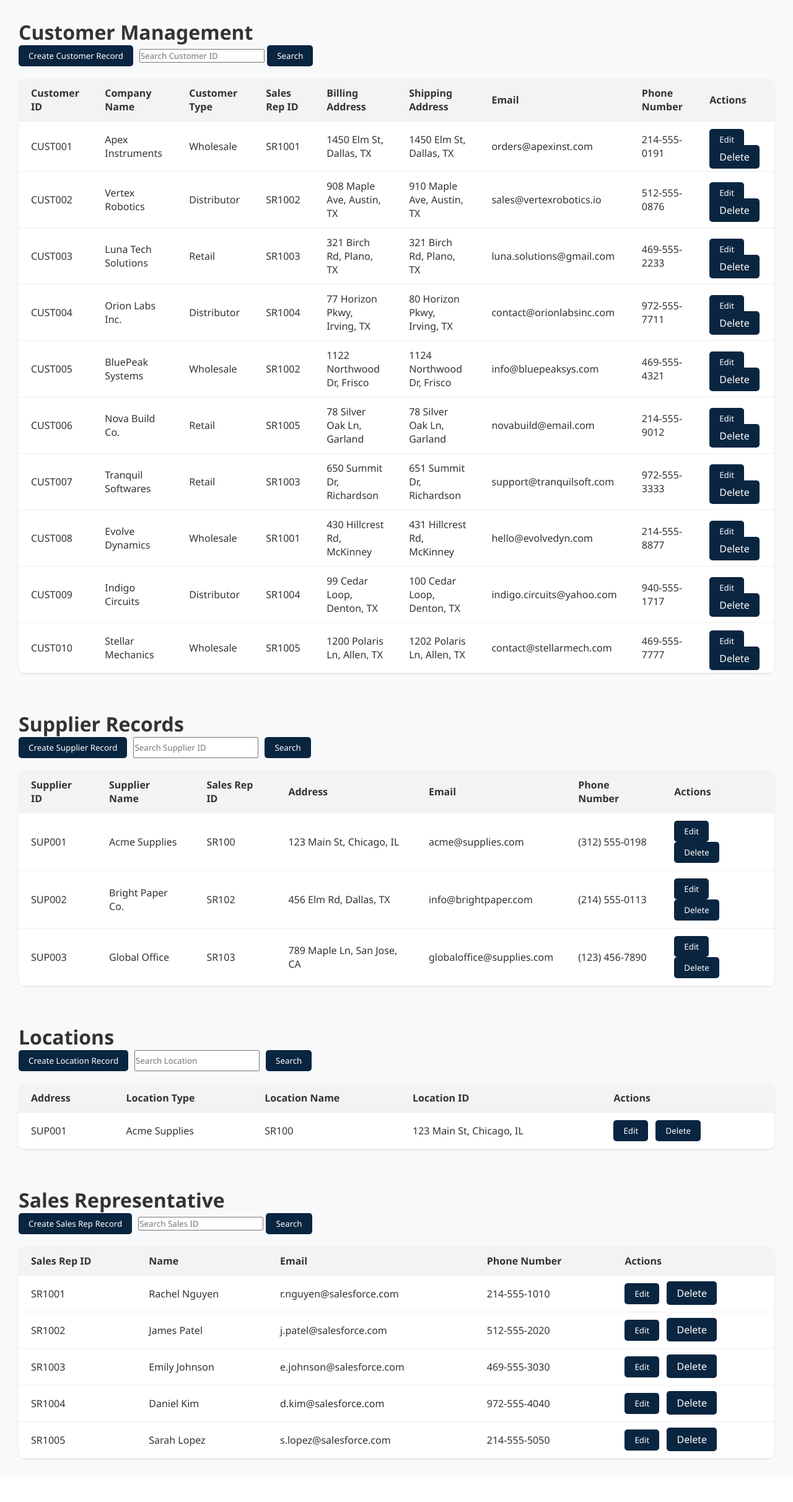
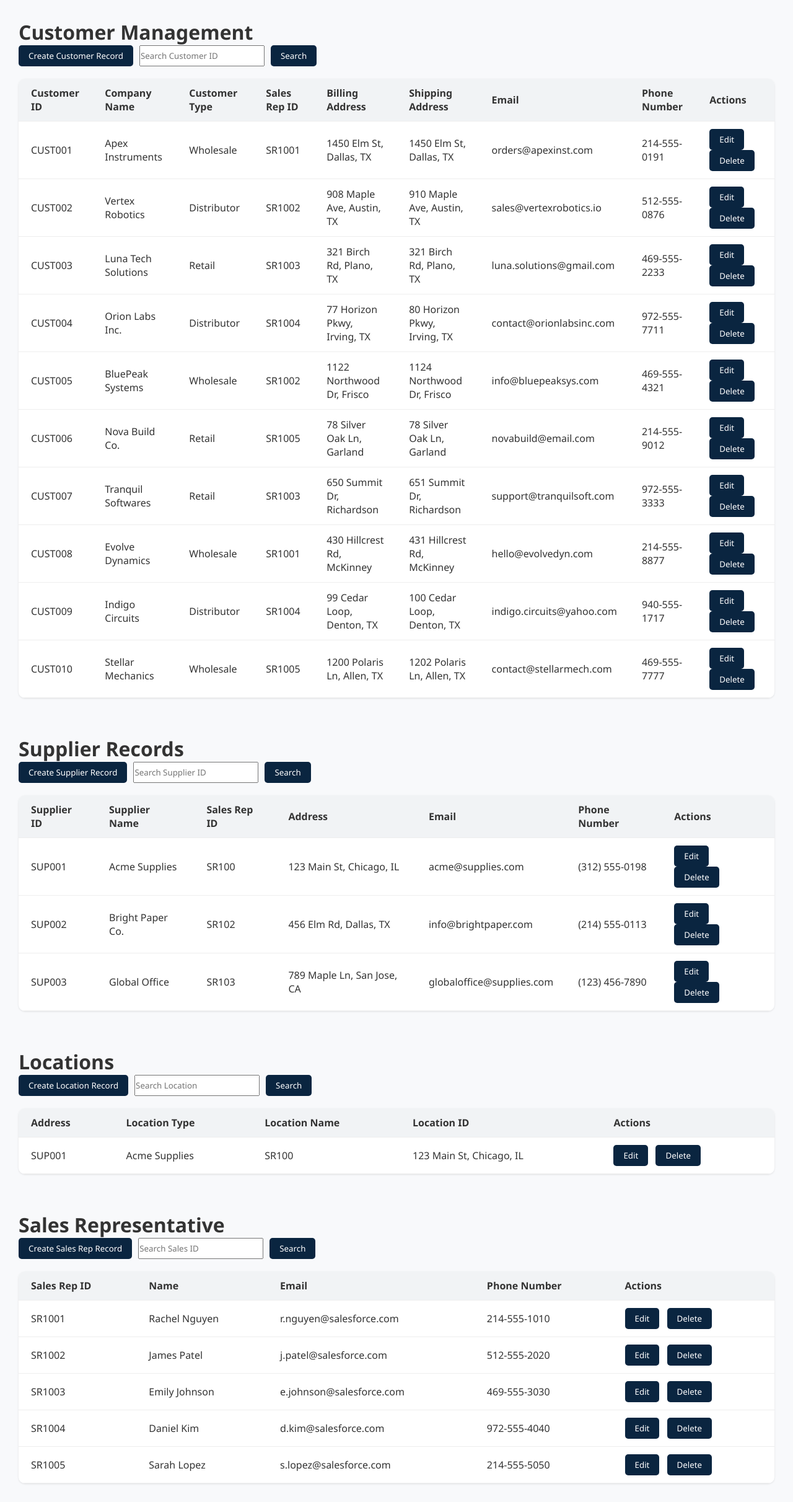
Before and after one commit to isaac-do/SmartStock, a PHP site: page /management.php in a window 1280 px wide. Shown: the part 73-2496 px from the top of the page at 62% size. Before the commit the page ends 2428 px from the top, so only its background shows below. Run offline with PHP 8.4, Linux system fonts and the light colour scheme; data comes from the database, SQL or seed files in the repository.

Commit message:
update v2.

```diff
--- a/management.php
+++ b/management.php
@@ -28,15 +28,12 @@
         <h1>Customer Management</h2>
             <div class="actions">
                 <button class="btn" onclick="showCustomerCreateForm()">Create Customer Record</button>
-                <form method="GET">
-                    <input type="text" id="searchInput" name="customer_search" placeholder="Search Customer ID" value="<?= isset($_GET['customer_search']) ? htmlspecialchars($_GET['customer_search']) : '' ?>" />
+                <input type="text" id="searchInput" placeholder="Search Customer ID" />
                 <button class="btn" onclick="">Search</button>
-                </form>
             </div>
 
             <!-- This is the customer record create form-->
             <div id="createCustomerForm" class="toggle-form">
-                <form method="POST">
                 <h2>Create New Customer Record</h2>
                 <label for="customer_id">Customer ID</label>
                 <input type="text" id="customer_id" name="customer_id" />
@@ -62,12 +59,10 @@
                 <label for="phone_number">Phone Number</label>
                 <input type="text" id="phone_number" name="phone_number" />
 
-                    <button class="btn" type="submit" name="create_customer" onclick="alert('Customer Record Created.')">Create</button>
-                </form>
+                <button class="btn" onclick="alert('Customer Record Created.')">Create</button>
             </div>
             <!-- This is the customer record edit form-->
             <div id="editCustomerForm" class="modal-overlay">
-                <form method="POST">
                 <div class="modal-content">
                     <h2>Edit Customer Record</h2>
                     <div class="form-group">
@@ -102,10 +97,9 @@
                         <label>Phone Number</label>
                         <input type="text" id="edit_phone_number" name="edit_phone_number" />
                     </div>
-                        <button class="btn" type="submit" name="update_customer" onclick="alert('Changes saved.')">Save Changes</button>
+                    <button class="btn" onclick="alert('Changes saved.')">Save Changes</button>
                     <button class="btn btn-secondary" onclick="closeCustomerEditForm()">Cancel</button>
                 </div>
-                </form>
             </div>
             <table>
                 <thead>
@@ -146,7 +140,7 @@
                             <td><?= htmlspecialchars($row['PhoneNumber']) ?></td>
                             <td class="actions-row">
                                 <button class="btn">Edit</button>
-                                <a class="btn btn-danger">Delete</a>
+                                <button class="btn btn-danger">Delete</button>
                             </td>
                         </tr>
                     <?php endwhile; ?>
@@ -354,15 +348,12 @@
         <h1>Sales Representative</h1>
         <div class="actions">
             <button class="btn" onclick="showSalesCreateForm()">Create Sales Rep Record</button>
-            <form method="GET">
-                <input type="text" id="searchInput" name="sales_rep_search" placeholder="Search Sales ID" value="<?= isset($_GET['sales_rep_search']) ? htmlspecialchars($_GET['sales_rep_search']) : '' ?>" />
+            <input type="text" id="searchInput" placeholder="Search Sales ID"  />
             <button class="btn" onclick="">Search</button>
-            </form>
         </div>
 
         <!-- This is the sales record create form-->
         <div id="createSalesForm" class="toggle-form">
-            <form method="POST">
             <h2>Create New Sales Record</h2>
             <label for="sales_id">Sales Rep ID</label>
             <input type="text" id="sales_id" name="sales_id" />
@@ -376,11 +367,9 @@
             <label for="phone_number">Phone Number</label>
             <input type="text" id="phone_number" name="phone_number" />
             <button class="btn" onclick="alert('Sales Rep Record Created.')">Create</button>
-            </form>
         </div>
         <!-- This is the sales record edit form-->
         <div id="editSalesForm" class="modal-overlay">
-            <form method="POST">
             <div class="modal-content">
                 <h2>Edit Sales Record</h2>
                 <div class="form-group">
@@ -402,7 +391,6 @@
                 <button class="btn" onclick="alert('Changes saved.')">Save Changes</button>
                 <button class="btn btn-secondary" onclick="closeSalesEditForm()">Cancel</button>
             </div>
-            </form>
         </div>
         <table>
             <thead>
@@ -435,7 +423,7 @@
                         <td><?= htmlspecialchars($row['PhoneNumber']) ?></td>
                         <td class="actions-row">
                             <button class="btn">Edit</button>
-                            <a class="btn btn-danger">Delete</a>
+                            <button class="btn btn-danger">Delete</button>
                         </td>
                     </tr>
                 <?php endwhile; ?>
```
Lines whose indentation alone changed are shown as unchanged.
